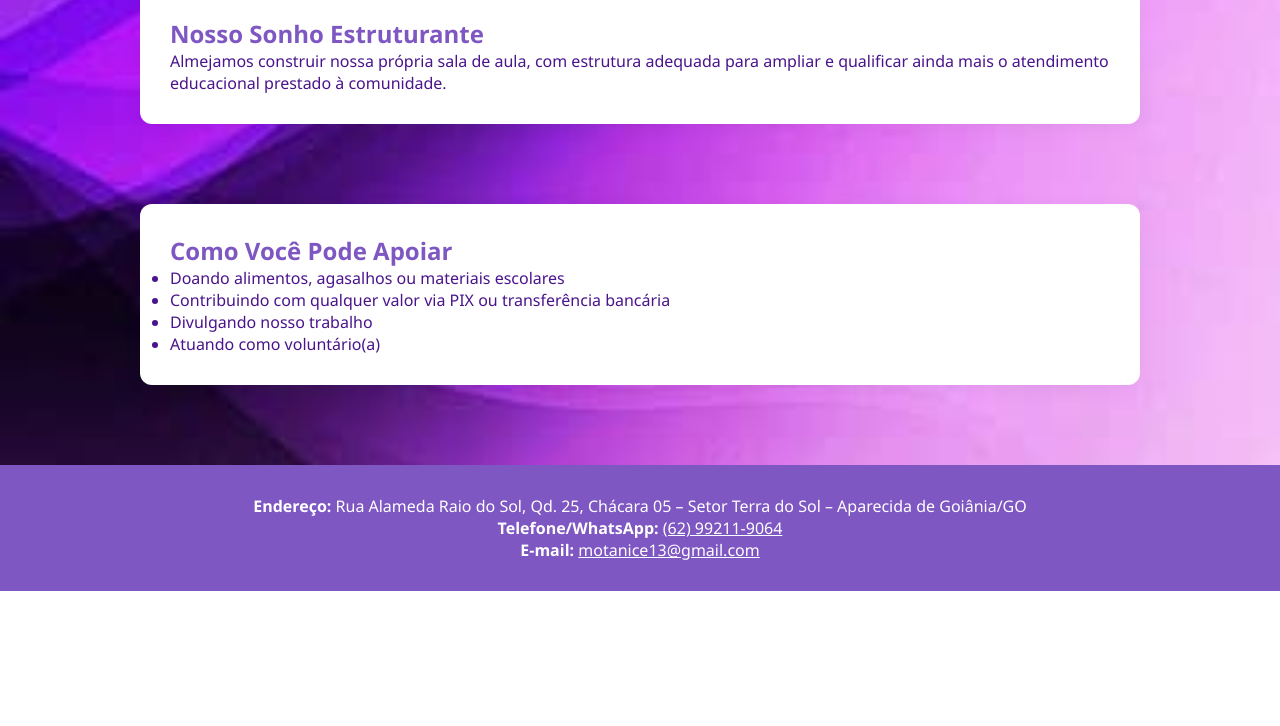
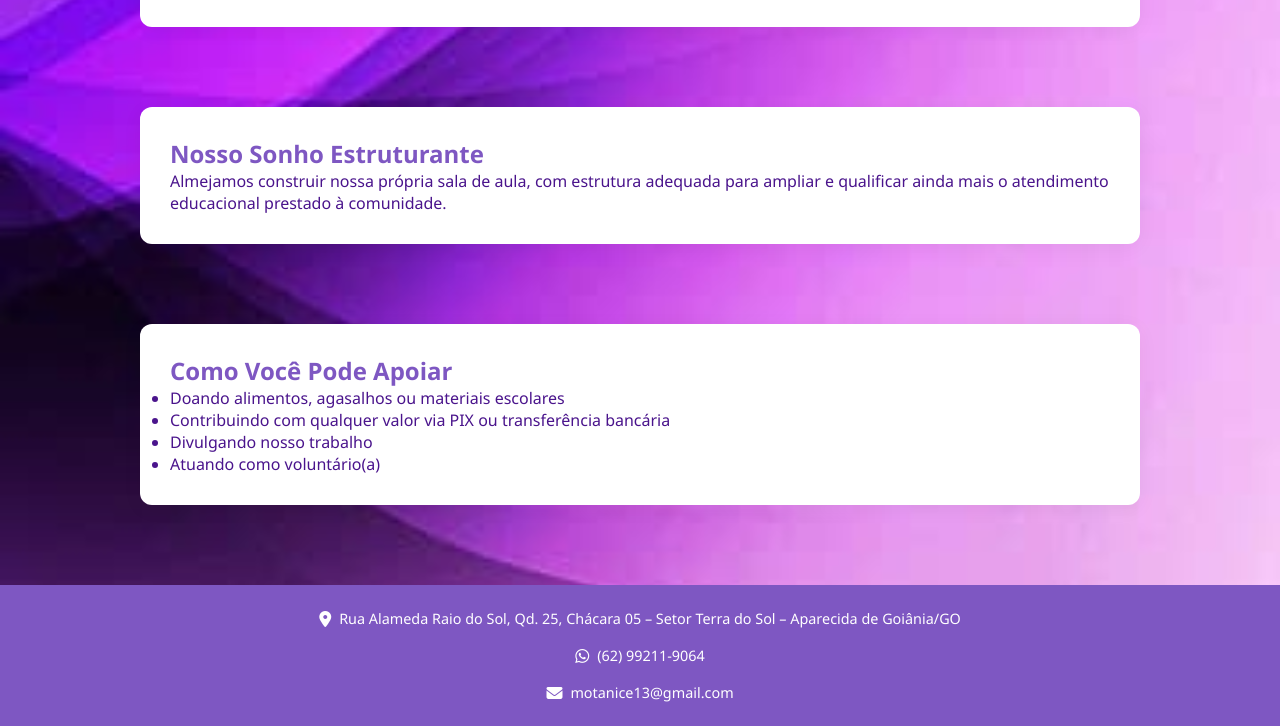
Before and after one commit to DayglocJV100/landing-Page-EST, a plain HTML site: page index.html in a window 1280 px wide. Shown: the part 2691-3417 px from the top of the page. Before the commit the page ends 3282 px from the top, so only its background shows below. Drawn offline with Linux system fonts and the light colour scheme.

Commit message:
Add files via upload

```diff
--- a/index.html
+++ b/index.html
@@ -6,6 +6,8 @@
   <meta name="theme-color" content="#7e57c2">
   <meta name="description" content="Educação, inclusão e tecnologia para todos. Conheça a Escola Sementes da Transformação.">
   <meta name="keywords" content="educação social, escola solidária, alfabetização infantil, inclusão social, escola comunitária, Aparecida de Goiânia">
+  <link rel="stylesheet" href="https://cdnjs.cloudflare.com/ajax/libs/font-awesome/6.5.0/css/all.min.css">
+
   <title>Escola Sementes da Transformação</title>
   <style>
     :root {
@@ -150,29 +152,40 @@ nav .nav-links a:hover {
     }
 
 
-   footer {
+  footer {
   background-color: var(--cor-destaque);
   color: white;
   text-align: center;
-  padding: 30px 20px;
-  margin-top: 60px;
+  padding: 20px 15px;
+  font-size: 0.9rem;
+  display: flex;
+  flex-direction: column;
+  gap: 10px;
 }
 
-/* Estilo para os links do footer */
+footer p {
+  margin: 4px 0;
+  display: flex;
+  align-items: center;
+  justify-content: center;
+  gap: 8px;
+  flex-wrap: wrap;
+}
+
 footer a {
   color: #fff;
-  text-decoration: underline;
-  transition: transform 0.3s ease, box-shadow 0.3s ease;
-  display: inline-block;
+  text-decoration: none;
+  font-weight: 500;
+  transition: color 0.3s ease;
 }
 
-/* Efeito de elevação no hover */
 footer a:hover {
-  transform: translateY(-4px);
-  box-shadow: 0 4px 10px rgba(0, 0, 0, 0.2);
+  color: #ddd;
 }
-footer a {
-  cursor: pointer;
+
+footer i {
+  color: white;
+  font-size: 1rem;
 }
 
 
@@ -237,11 +250,16 @@ footer a {
   }
 
 }
+body {
+  padding-top: 120px; /* valor padrão para desktop */
+}
+
 @media (max-width: 768px) {
   body {
-    padding-top: 280px; /* valor ajustado para acomodar o menu fixo */
+    padding-top: 320px; /* aumenta o espaçamento para acomodar a nav empilhada */
   }
 }
+
 
   </style>
 </head>
@@ -352,10 +370,17 @@ footer a {
   </section>
 
 <footer id="contato">
-  <p><strong>Endereço:</strong> Rua Alameda Raio do Sol, Qd. 25, Chácara 05 – Setor Terra do Sol – Aparecida de Goiânia/GO</p>
-  <p><strong>Telefone/WhatsApp:</strong> <a href="https://wa.me/5562992119064" target="_blank">(62) 99211-9064</a></p>
-  <p><strong>E-mail:</strong> <a href="mailto:motanice13@gmail.com">motanice13@gmail.com</a></p>
+  <p><i class="fas fa-map-marker-alt"></i> Rua Alameda Raio do Sol, Qd. 25, Chácara 05 – Setor Terra do Sol – Aparecida de Goiânia/GO</p>
+  <p>
+    <i class="fab fa-whatsapp"></i>
+    <a href="https://wa.me/5562992119064" target="_blank">(62) 99211-9064</a>
+  </p>
+  <p>
+    <i class="fas fa-envelope"></i>
+    <a href="mailto:motanice13@gmail.com">motanice13@gmail.com</a>
+  </p>
 </footer>
+
 
 
 </body>
```
